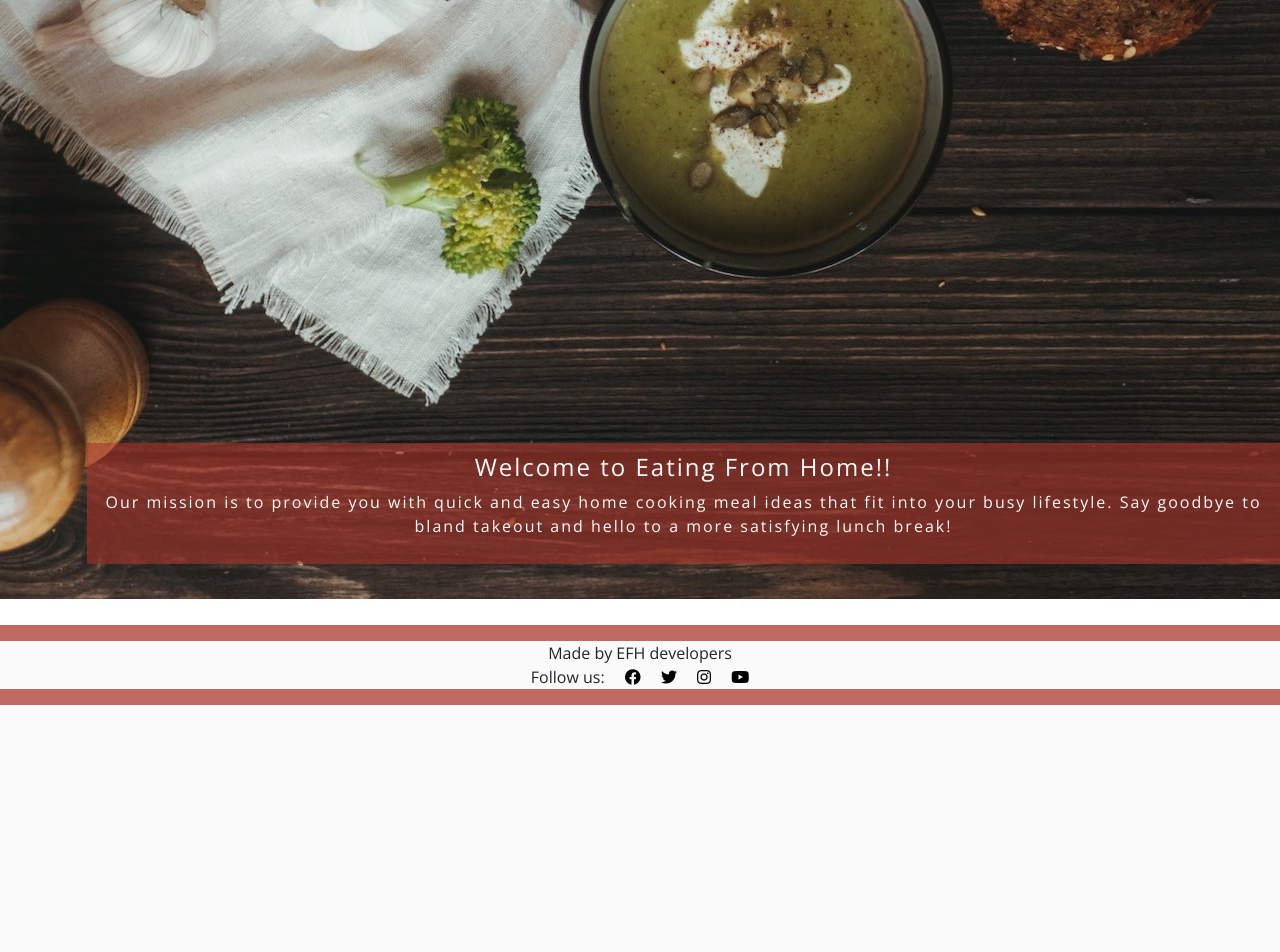
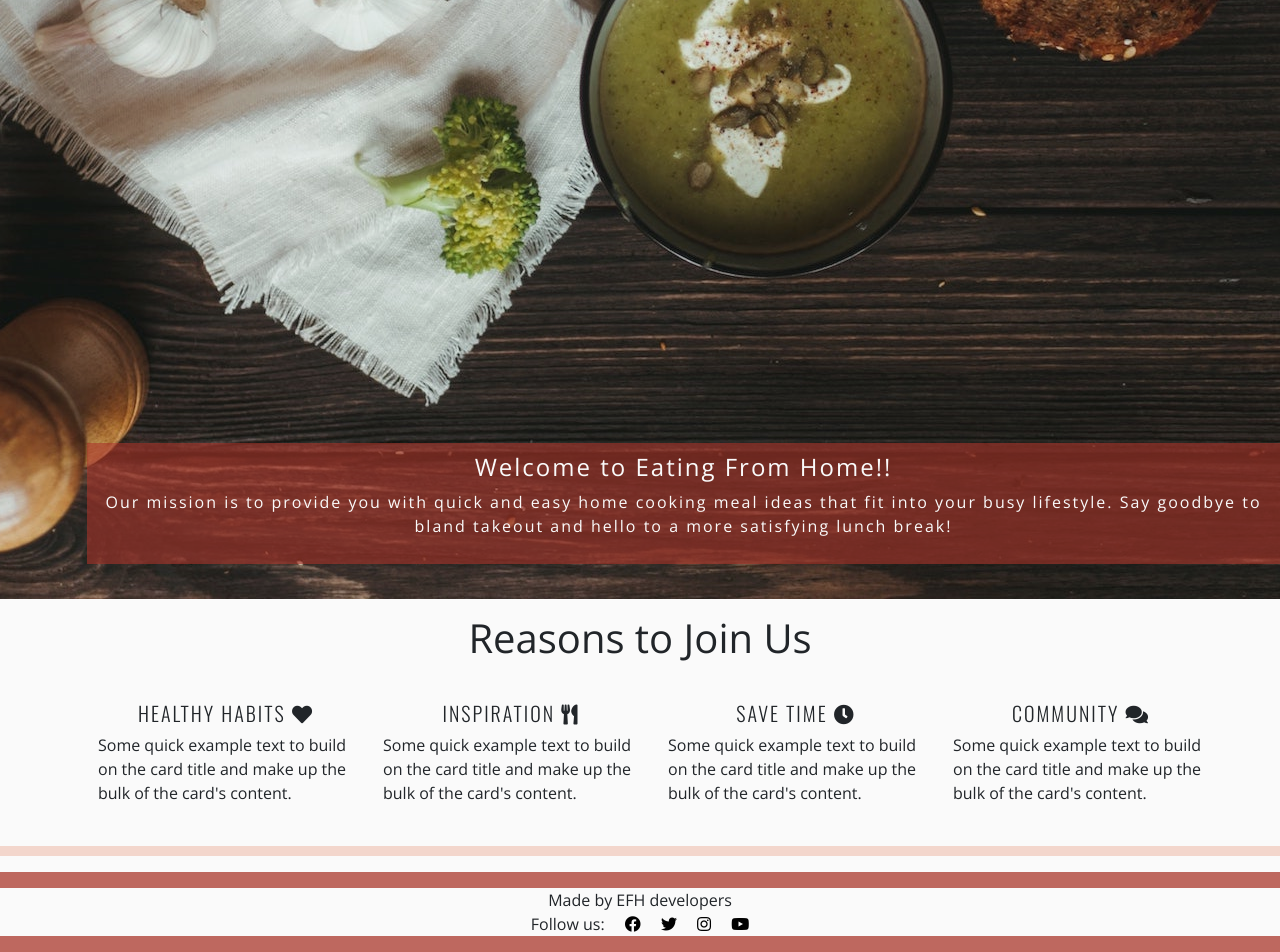
Before and after one commit to Marcosmgs/EFH-CommunityProject, a Django app: page / in a window 1280 px wide. Shown: the part 95-1047 px from the top of the page. Before the commit the page ends 800 px from the top, so only its background shows below. Run offline with Django 3.2, Linux system fonts and the light colour scheme; data that the repository does not hold is empty.

Commit message:
Created reasons why section and style for home page

```diff
--- a/static/css/style.css
+++ b/static/css/style.css
@@ -81,7 +81,30 @@ hr.bottom-nav-line {
     position: absolute;
 }
 
+/* Reasons to Join us Section */
 
+.title-reasons {
+    text-align: center;
+    padding: 15px;
+}
+
+.card-reason {
+    border: none;
+    background-color: transparent;
+}
+
+.card-title-style {
+    text-align: center;
+    letter-spacing: 2px;
+    text-transform: uppercase;
+    font-family: 'Oswald', sans-serif;
+}
+
+hr.line-break {
+    height: 10px;
+    margin-top: 25px;
+    background-color: #D96941;
+}
 
 /* Footer Section */
 
--- a/templates/index.html
+++ b/templates/index.html
@@ -2,7 +2,7 @@
 
 {% block content %}
 
-<!-- Welcome message & heros image-->
+<!-- Welcome message & heros image -->
 <section id="heros-style">
     <div id="heros-image"></div>
     <div class="container-fluid">
@@ -16,5 +16,44 @@
     </div>
 </section>
 
+<!-- Reasons to join section -->
+<div class="container">
+    <h1 class="title-reasons">Reasons to Join Us</h1>
+    <div class="row">
+        <div class="col-md-3">
+            <div class="card card-reason" style="width: 18rem;">
+                <div class="card-body">
+                  <h5 class="card-title card-title-style">Healthy Habits <i class="fa fa-heart"></i></h5>
+                  <p class="card-text">Some quick example text to build on the card title and make up the bulk of the card's content.</p>
+                </div>
+            </div>
+        </div>
+        <div class="col-md-3">
+            <div class="card card-reason" style="width: 18rem;">
+                <div class="card-body">
+                  <h5 class="card-title card-title-style">Inspiration <i class="fas fa-utensils"></i></h5>
+                  <p class="card-text">Some quick example text to build on the card title and make up the bulk of the card's content.</p>
+                </div>
+            </div>
+        </div>
+        <div class="col-md-3">
+            <div class="card card-reason" style="width: 18rem;">
+                <div class="card-body">
+                  <h5 class="card-title card-title-style">Save Time <i class="fas fa-clock"></i></h5>
+                  <p class="card-text">Some quick example text to build on the card title and make up the bulk of the card's content.</p>
+                </div>
+            </div>
+        </div>
+        <div class="col-md-3">
+            <div class="card card-reason" style="width: 18rem;">
+                <div class="card-body">
+                  <h5 class="card-title card-title-style">Community <i class="fas fa-comments"></i></h5>
+                  <p class="card-text">Some quick example text to build on the card title and make up the bulk of the card's content.</p>
+                </div>
+            </div>
+        </div>
 
+    </div>
+</div>
+<hr class="line-break">
 {%endblock%}
```
